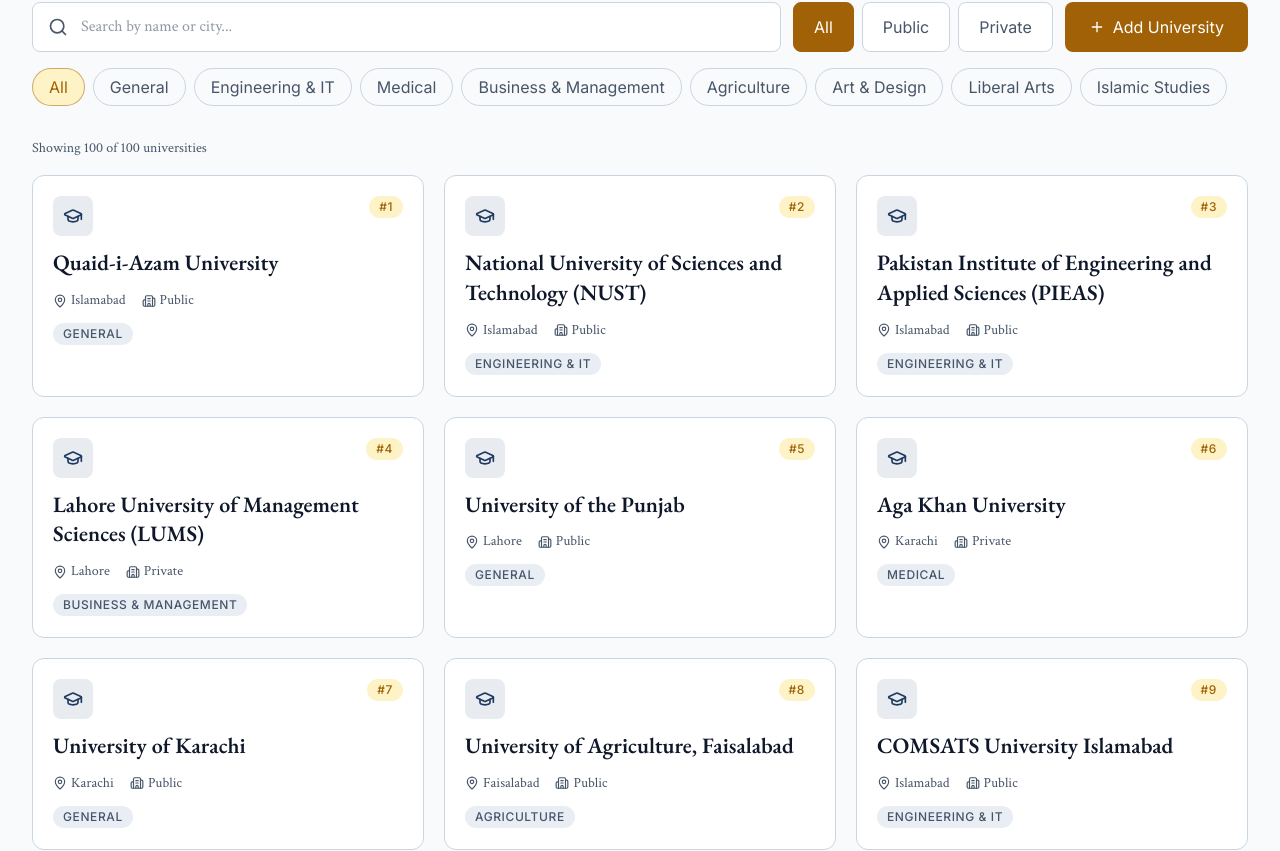
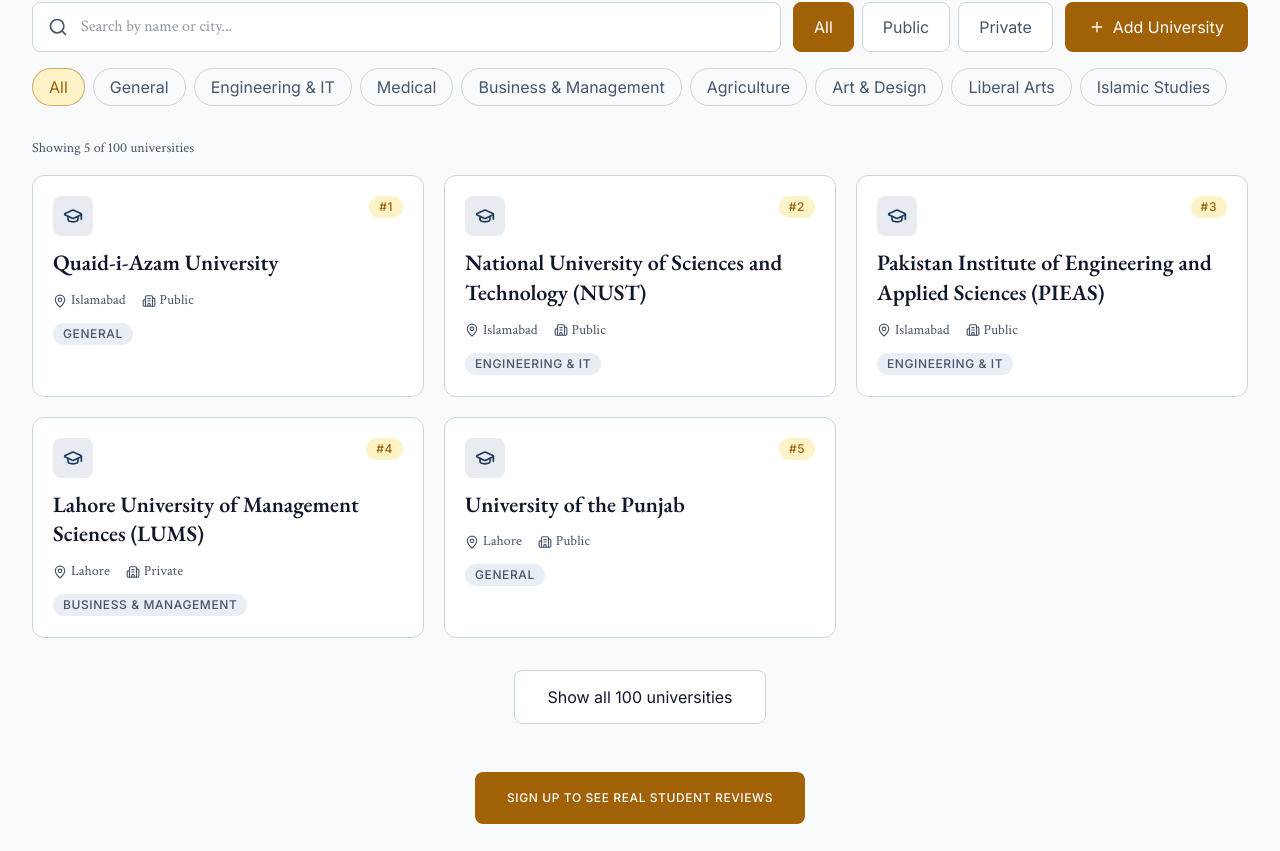
Before and after one commit to RMIN06/UniLens, a Next.js app: page / in a window 1280 px wide. Shown: the part 2525-3376 px from the top of the page. Built offline with nearby package versions, Linux system fonts and the light colour scheme.

Commit message:
expansion button for uni list

```diff
--- a/src/components/landing/universities-section.tsx
+++ b/src/components/landing/universities-section.tsx
@@ -33,6 +33,9 @@
   const [newName, setNewName] = useState('');
   const [newCity, setNewCity] = useState('');
   const [newType, setNewType] = useState<'Public' | 'Private'>('Public');
+  const [showAll, setShowAll] = useState(false);
+
+  const PREVIEW_COUNT = 5;
 
   useEffect(() => {
     try {
@@ -58,6 +61,14 @@
       return true;
     });
   }, [allUniversities, search, categoryFilter, typeFilter]);
+
+  const isDefaultView =
+    !search.trim() && categoryFilter === 'All' && typeFilter === 'All';
+
+  const visible = useMemo(() => {
+    if (isDefaultView && !showAll) return filtered.slice(0, PREVIEW_COUNT);
+    return filtered;
+  }, [filtered, isDefaultView, showAll]);
 
   const handleAddUniversity = () => {
     const name = newName.trim();
@@ -124,7 +135,7 @@
             Top 100 Pakistani Universities
           </h2>
           <p className="mt-4 font-body text-body-lg text-muted-foreground max-w-xl mx-auto text-balance">
-            Browse HEC-recognized universities across Pakistan. Can&apos;t find yours? Add it to the list.
+            Browse HEC-recognized universities across Pakistan. Use search and filters to explore the full list — or add yours if it&apos;s missing.
           </p>
         </motion.div>
 
@@ -299,12 +310,12 @@
 
         {/* Results count */}
         <p className="mb-4 font-ui text-body-sm text-muted-foreground" role="status">
-          Showing {filtered.length} of {allUniversities.length} universities
+          Showing {visible.length} of {allUniversities.length} universities
         </p>
 
         {/* University Grid */}
         <div ref={gridRef} className="grid sm:grid-cols-2 lg:grid-cols-3 gap-4 md:gap-5">
-          {filtered.map((u, index) => (
+          {visible.map((u, index) => (
             <motion.article
               key={u.id}
               tabIndex={0}
@@ -349,8 +360,29 @@
           ))}
         </div>
 
+        {/* Show all toggle */}
+        {isDefaultView && filtered.length > PREVIEW_COUNT && (
+          <div className="mt-8 text-center">
+            <button
+              onClick={() => setShowAll(!showAll)}
+              aria-expanded={showAll}
+              className={cn(
+                'inline-flex items-center justify-center gap-2 px-8 py-3.5 rounded-lg font-ui text-label min-h-[48px]',
+                'border border-border bg-card text-foreground',
+                'hover:border-accent/40 hover:text-accent transition-all duration-fast active:scale-[0.98]'
+              )}
+            >
+              {showAll ? (
+                'Show top 5 only'
+              ) : (
+                `Show all ${filtered.length} universities`
+              )}
+            </button>
+          </div>
+        )}
+
         {/* Empty state */}
-        {filtered.length === 0 && (
+        {visible.length === 0 && (
           <div className="py-16 text-center">
             <GraduationCap className="w-12 h-12 mx-auto text-muted-foreground/40 mb-4" aria-hidden="true" />
             <h3 className="font-display text-heading-md text-foreground mb-2">
@@ -364,6 +396,7 @@
                 setSearch('');
                 setCategoryFilter('All');
                 setTypeFilter('All');
+                setShowAll(false);
                 setShowAddForm(true);
               }}
               className="btn-splash inline-flex items-center gap-2 px-6 py-3 rounded-lg font-ui text-label text-accent-foreground"
```
Also changed, not shown: 1 other file (tests, documents, lock files or other folders).
